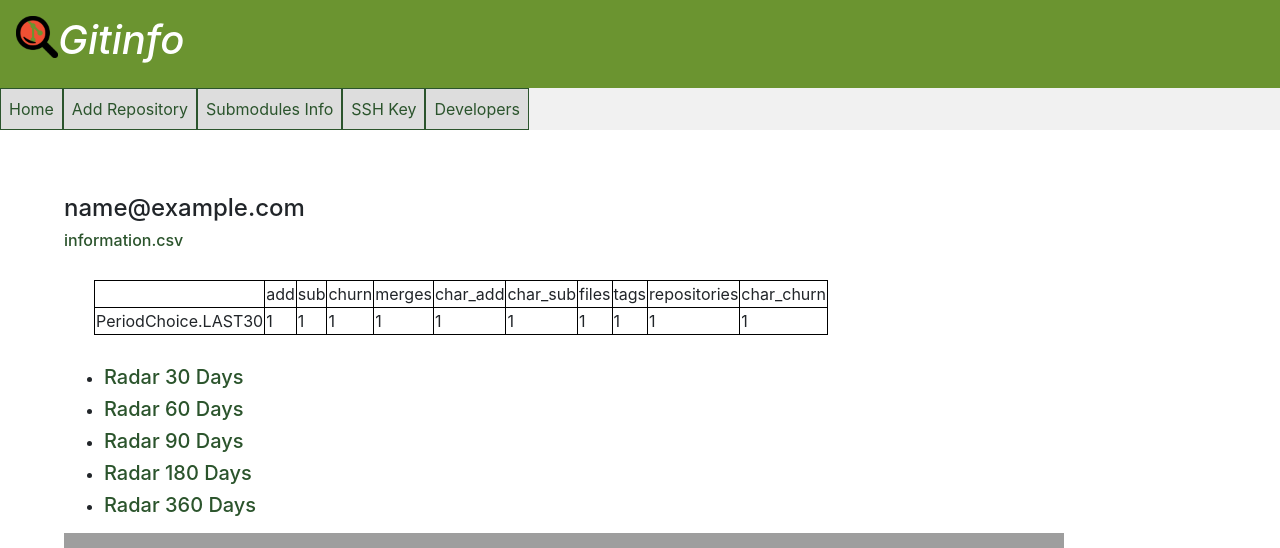
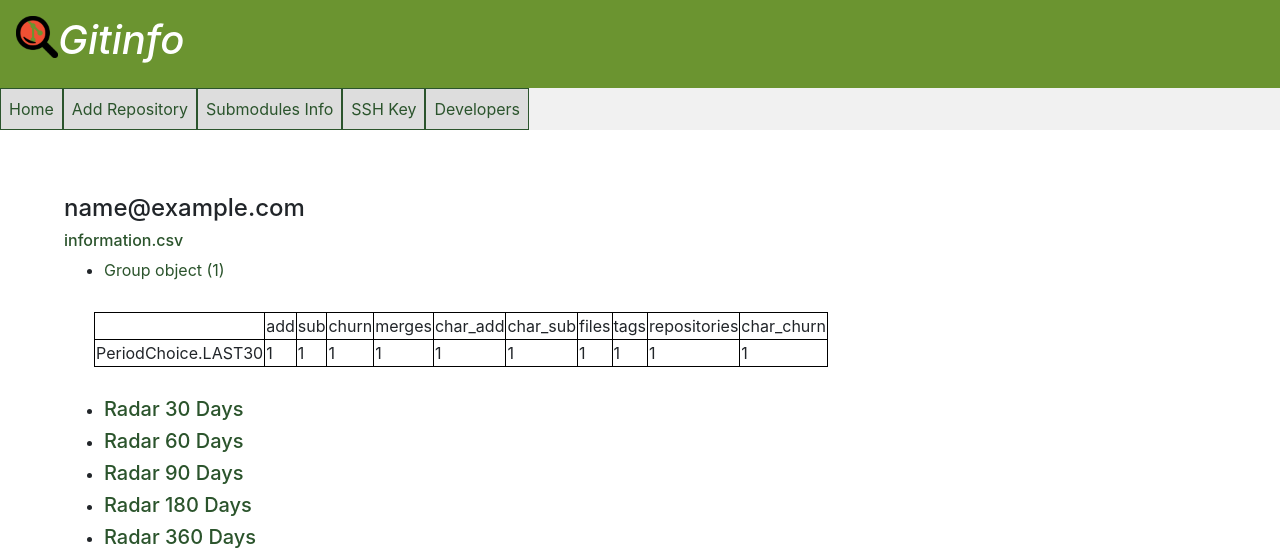
Before and after one commit to cristianowa/gitinfo, a Django app: page /developer/1/ in a window 1280 px wide. Shown: the top 548 px of the page. Run offline with Django 3.2, Linux system fonts and the light colour scheme; tables that the repository leaves empty hold one stand-in row (values such as "Sample post"); some libraries are stand-ins or nearby versions; grey boxes are pictures that could not be loaded.

Commit message:
List groups in developer view

```diff
--- a/core/models.py
+++ b/core/models.py
@@ -447,6 +447,10 @@ class CommitsMetrics(models.Model):
             values[k] = norm_func(v, high[k])
         return values
 
+    @classmethod
+    def groups_develop(cls, developer):
+        return list(set([cm.group for cm in cls.objects.filter(commiter=developer)]))
+
     def __repr__(self):
         return "< {period} - {commiter} - {repo} - {group} >".format(period=self.period, commiter=self.commiter.email,
                                                            group=self.group.name,
--- a/core/views.py
+++ b/core/views.py
@@ -161,7 +161,11 @@ def developer(request, pk):
     from .models import Commiter, CommitsMetrics
     commiter = Commiter.objects.get(id=pk)
     metrics = CommitsMetrics.metrics_developer(commiter)
-    return render(request, "developer.html", dict(commiter=commiter, metrics=metrics, metrics_names=[''] + list(list(metrics.values())[0].keys())))
+    groups = CommitsMetrics.groups_develop(commiter)
+    return render(request, "developer.html", dict(commiter=commiter,
+                                                  groups=groups,
+                                                  metrics=metrics,
+                                                  metrics_names=[''] + list(list(metrics.values())[0].keys())))
 
 
 def developer_radar(request, pk, days):
--- a/templates/developer.html
+++ b/templates/developer.html
@@ -3,6 +3,13 @@
     {{ commiter.email }}
 </h4>
 <h6><a href="/developer/{{ commiter.id }}/info.csv"> information.csv </a></h6>
+<ul>
+    {% for group in groups%}
+    <li>
+        <a href="/developer/{{ commiter.id }}/ {{ group }}"> {{ group }} </a>
+    </li>
+    {% endfor %}
+</ul>
 <table>
     <tr>
         {% for key in metrics_names %}
```
